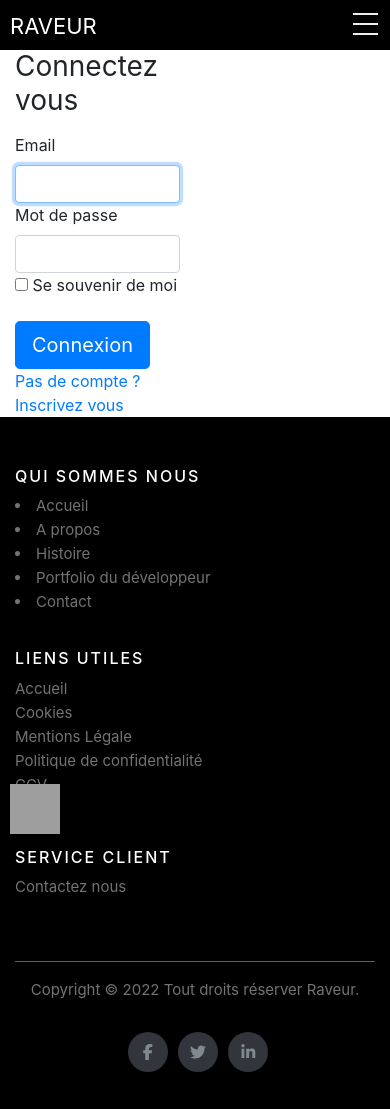
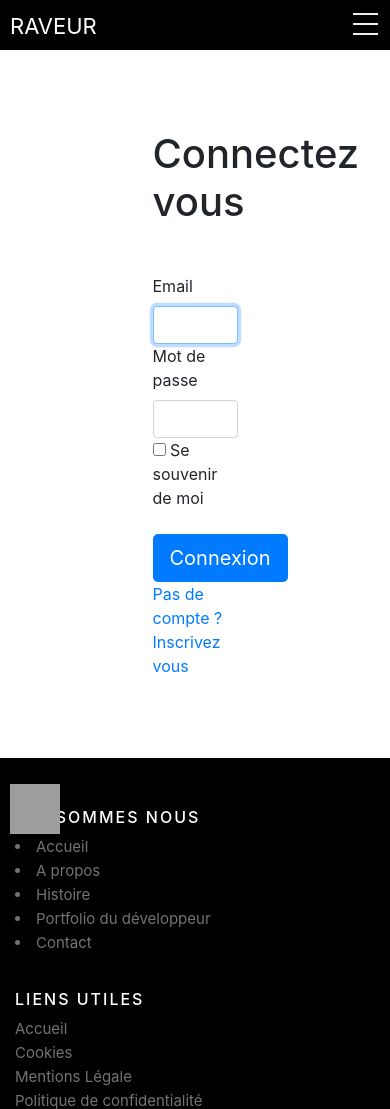
Before and after one commit to Johan667/Symfony_Raveur, a Symfony app: template templates/security/login.html.twig in a window 390 px wide. Shown: the top 1109 px of the page. Before the commit the page ends 1072 px from the top, so only its background shows below. Run offline with Twig, Linux system fonts and the light colour scheme; the template is opened without the code that fills it, so the values that code supplies are empty; some libraries are stand-ins or nearby versions; grey boxes are pictures that could not be loaded.

Commit message:
conditions nav

```diff
--- a/public/css/style.css
+++ b/public/css/style.css
@@ -114,9 +114,11 @@
 
 @media (max-width:600px) {
   .contenant{
-    background-color: red;
+    display:none;
   }
-
+  .searchbar{
+    display:none;
+  }
 }
 
 /* CSS PAGE D'ACCUEIL */
@@ -734,3 +736,12 @@ font-size: 50px;
   margin-bottom: 2rem;
 
 }
+
+.login{
+  margin:auto;
+  padding:5rem;
+}
+.log{
+text-align: center;
+margin-bottom: 3rem;
+}
--- a/templates/base.html.twig
+++ b/templates/base.html.twig
@@ -39,22 +39,25 @@
             <div class="nav-links">
                 <a href="{{ path('produit_categorie', { 'id': 1 }) }}">HOMME</a>
                 <a href="{{ path('produit_categorie', { 'id': 2 }) }}">FEMME</a>
+                <a href="{{ path('panier') }}">PANIER</a>
                 {# <a href="{{ path('produit_categorie', { 'id': 3 }) }}">NEON</a>
                 <a href="{{ path('produit_categorie', { 'id': 4 }) }}">BIJOUX</a>
                 <a href="{{ path('produit_categorie', { 'id': 5 }) }}">CHAPEAU</a>
                 <a href="{{ path('produit_categorie', { 'id': 6 }) }}">FESTIVAL</a>
                 <a href="{{ path('produit_categorie', { 'id': 7 }) }}">ACCESSOIRES</a> #}
                 {# Si l'utilisateur existe on lui affiche "mon compte" et "se deconnecter" #}
-                {% if app.user%}
+                {% if app.user %}
                 <a href="{{ path('app_user') }}"><i class="fa-solid fa-user"></i></a>
                 <a href="{{ path('app_logout') }}"><i class="fa-solid fa-power-off"></i></a>
                 {% endif %}
-                <a href="{{ path('panier') }}">PANIER</a>
+
+                {% if not app.user %}
                 <a href="{{ path('app_login') }}">CONNEXION</a></li>
                 <a href="{{ path('inscription') }}">INSCRIPTION</a></li>
+                {% endif %}
                 {# Si le rôle est celui de l'Admin alors on lui affiche l'icone d'administration #}
                 {% if is_granted("ROLE_ADMIN") %}
-                <li class="btnNav"><a href="{{ path('admin') }}">ADMIN</a></li>
+                <a href="{{ path('admin') }}">ADMIN</a>
                 {% endif %}
             </div>
         </div>
--- a/templates/security/login.html.twig
+++ b/templates/security/login.html.twig
@@ -15,9 +15,12 @@
         </div>
     {% endif %}
 <div class="container">
+<div class="login">
     <div class="row">
+    <div class="col-3">
+    </div>
         <div class="col-6">
-            <h1 class="h3 mb-3 font-weight-normal">Connectez vous</h1>
+            <h1 class="log">Connectez vous</h1>
             <label for="inputEmail">Email</label>
             <input type="email" value="{{ last_username }}" name="email" id="inputEmail" class="form-control" autocomplete="email" required autofocus>
             <label for="inputPassword">Mot de passe</label>
@@ -47,4 +50,5 @@
         </div>
     </div>
 </div>
+</div>
 {% endblock %}
```
